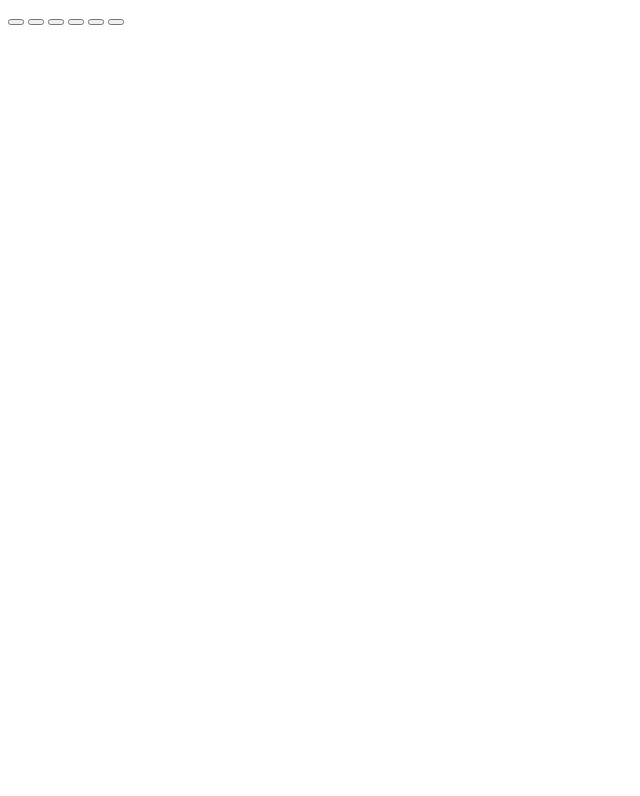
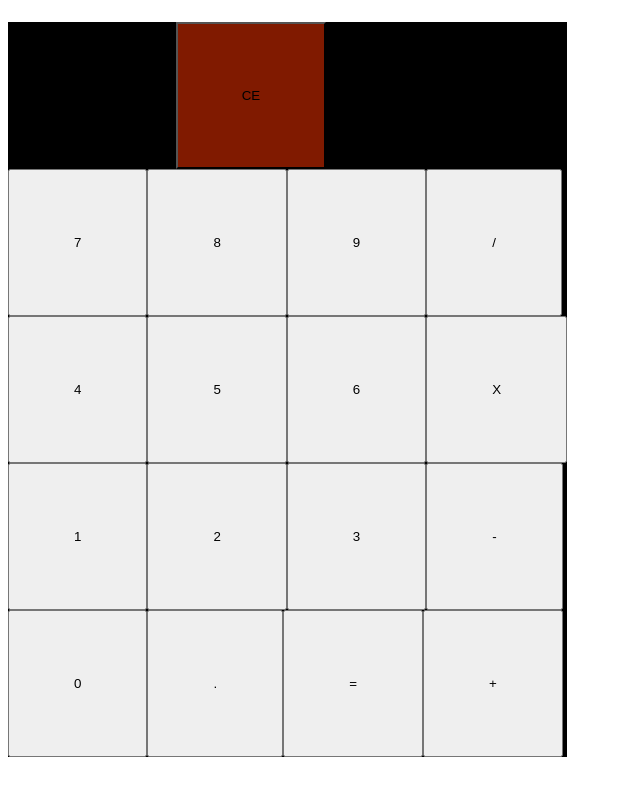
Before and after one commit to alyssa-yee/JS-Calculator, a plain HTML site: page index.html in a window 1280 px wide. Shown: the whole page, without its empty margins (0-640 px from the left). Drawn offline with Linux system fonts and the light colour scheme.

Commit message:
added buttons

```diff
--- a/index.css
+++ b/index.css
@@ -1,11 +1,38 @@
 body{
-    background-color: gray;
+    justify-content: center;
 }
 
-.arithemtic-btn{
-    color: green;
+.calculator-div{
+    background-color: black;
+    display: inline-flex;
+    flex-direction: column;
+}
+
+.arithmetic-btn{
+    /* border: none; */
+    color: black;
+    padding:5vw;
+    cursor: pointer;
+}
+
+.number-btn{
+    color: black;
+    padding:5vw;
+    cursor: pointer;
+}
+
+.row-div{
+    display: flex;
+    flex-direction: row;
 }
 
 #clear-btn{
-    color: rgb(128, 26, 0);
+    background-color: rgb(128, 26, 0);
 }
+
+.output-background{
+    background-color: beige;
+    display: inline-flex;
+    width: 30%;
+    height: 30%;
+}
--- a/index.html
+++ b/index.html
@@ -1,18 +1,48 @@
 <!DOCTYPE html>
     <head>
+        <link rel="stylesheet" href="index.css">
         <link rel="preconnect" href="https://fonts.googleapis.com">
         <link rel="preconnect" href="https://fonts.gstatic.com" crossorigin>
         <link href="https://fonts.googleapis.com/css2?family=Roboto&display=swap" rel="stylesheet">
     </head>
     <body>
         <div class = "calculator-div">
-        <output></output>
+            <div id = "row-1" class = "row-div">
+                <div class = "output-background"></div>
+                <button id = "clear-btn" class = "arithmetic-btn">CE</button>
+            </div>
+            <div id = "row-2" class = "row-div">
+                <button id = "7" class = "number-btn">7</button>
+                <button id = "8" class = "number-btn">8</button>
+                <button id = "9" class = "number-btn">9</button>
+                <button id = "divide-btn" class = "arithmetic-btn">/</button>
+            </div>
+            <div id = "row-3" class = "row-div">
+                <button id = "4" class = "number-btn">4</button>
+                <button id = "5" class = "number-btn">5</button>
+                <button id = "6" class = "number-btn">6</button>
+                <button id = "multiply-btn" class = "arithmetic-btn">X</button>
+            </div>
+            <div id = "row-4" class = "row-div">
+                <button id = "1" class = "number-btn">1</button>
+                <button id = "2" class = "number-btn">2</button>
+                <button id = "3" class = "number-btn">3</button>
+                <button id = "subtract-btn" class = "arithmetic-btn">-</button>
+            </div>
+            <div id = "row-5" class = "row-div">
+                <button id = "0" class = "number-btn">0</button>
+                <button id = "decimal-btn" class = "arithmetic-btn">.</button>
+                <button id = "equals-btn" class = "arithmetic-btn">=</button>
+                <button id = "add-btn" class = "arithmetic-btn">+</button>
+            </div>
+        </div>
+    </body>
+</html>
+
+<!--
 <button id = "clear-btn" class = "arithmetic-btn"></button>
 <button id = "divide-btn" class = "arithmetic-btn"></button>
 <button id = "multiply-btn" class = "arithmetic-btn"></button>
 <button id = "subtract-btn" class = "arithmetic-btn"></button>
 <button id = "add-btn" class = "arithmetic-btn"></button>
-        <button id = "equals-btn" class = "arithmetic-btn"></button>
-    </div>
-</body>
-</html>
+<button id = "equals-btn" class = "arithmetic-btn"></button> -->
```
Lines whose indentation alone changed are shown as unchanged.
